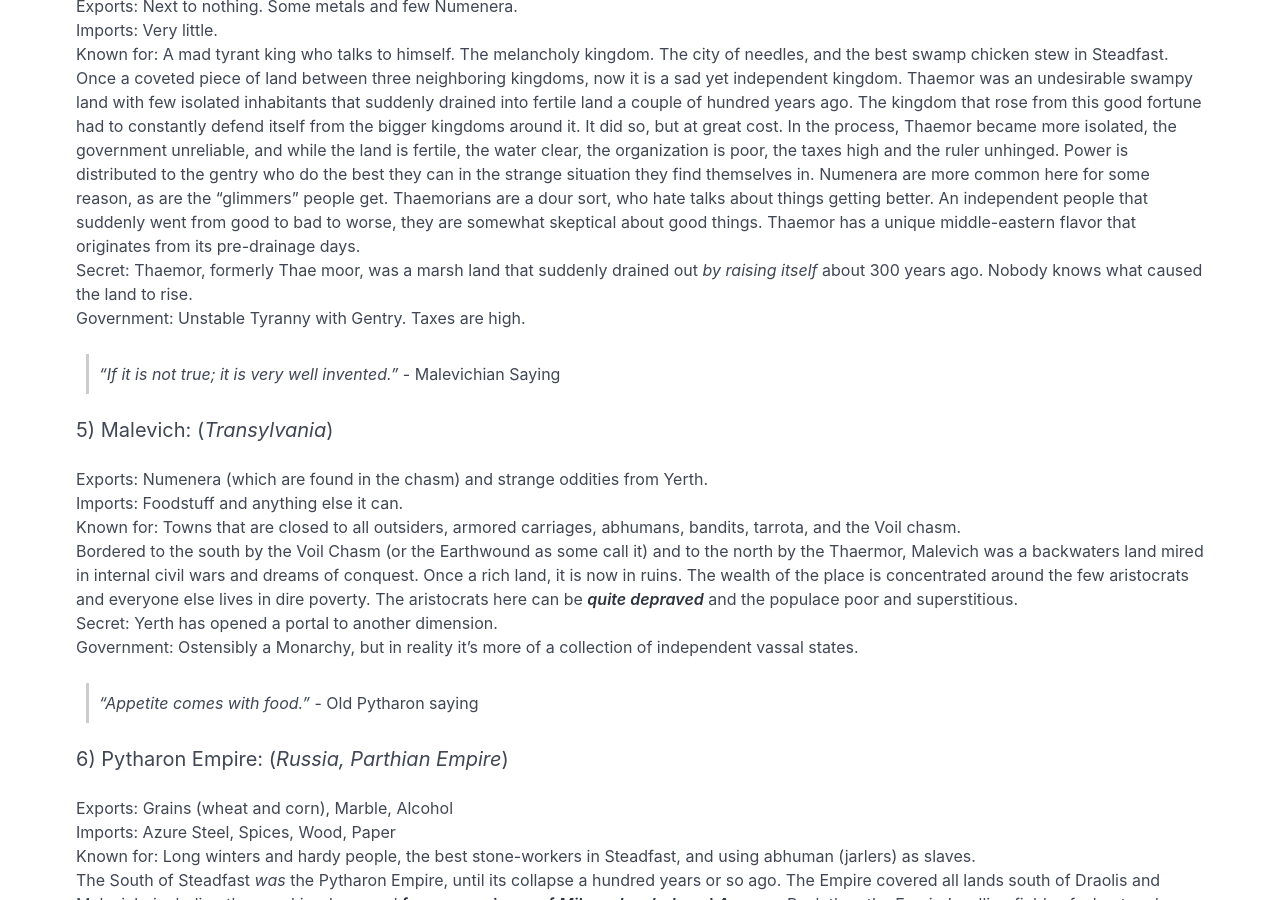
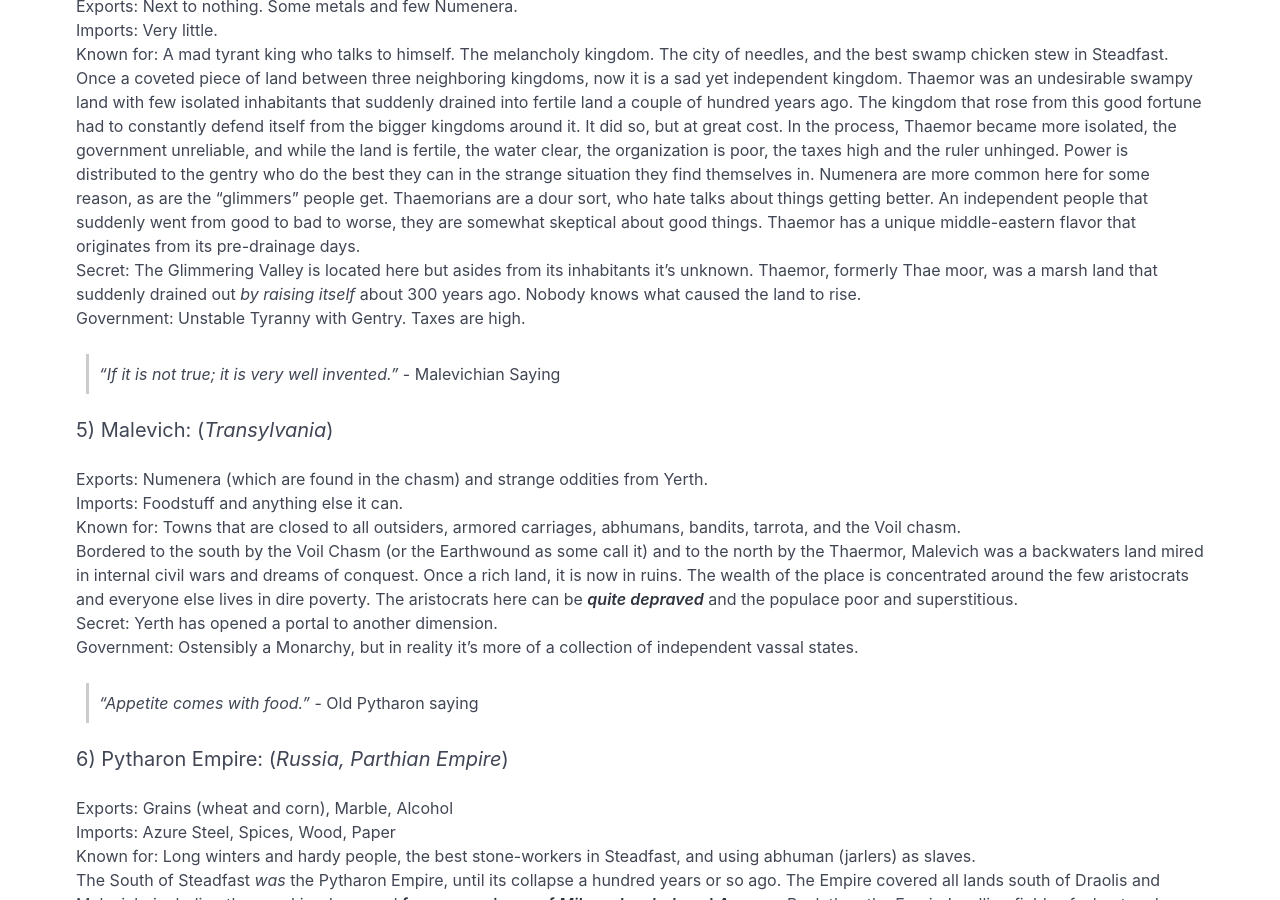
Before and after one commit to rebelwarrior/numenera, a Jekyll site: the page built from setting/ninth-world.md, in a window 1280 px wide and 900 px high, scrolled down 3690 px. Built offline with Jekyll 4.4.1, drawn with Linux system fonts in a browser that asks for light colours; nearby versions of some CDN libraries.

Commit message:
Update ninth-world.md
Added Glimmering Valley Secret.

```diff
--- a/setting/ninth-world.md
+++ b/setting/ninth-world.md
@@ -125,7 +125,7 @@ Exports: Next to nothing. Some metals and few Numenera.
 Imports: Very little.
 Known for: A mad tyrant king who talks to himself. The melancholy kingdom. The city of needles, and the best swamp chicken stew in Steadfast.
 Once a coveted piece of land between three neighboring kingdoms, now it is a sad yet independent kingdom. Thaemor was an undesirable swampy land with few isolated inhabitants that suddenly drained into fertile land a couple of hundred years ago. The kingdom that rose from this good fortune had to constantly defend itself from the bigger kingdoms around it. It did so, but at great cost. In the process, Thaemor became more isolated, the government unreliable, and while the land is fertile, the water clear, the organization is poor, the taxes high and the ruler unhinged. Power is distributed to the gentry who do the best they can in the strange situation they find themselves in.  Numenera are more common here for some reason, as are the "glimmers" people get. Thaemorians are a dour sort, who hate talks about things getting better. An independent people that suddenly went from good to bad to worse, they are somewhat skeptical about good things. Thaemor has a unique middle-eastern flavor that originates from its pre-drainage days.
-Secret: Thaemor, formerly Thae moor, was a marsh land that suddenly drained out _by raising itself_ about 300 years ago. Nobody knows what caused the land to rise.
+Secret: The Glimmering Valley is located here but asides from its inhabitants it's unknown. Thaemor, formerly Thae moor, was a marsh land that suddenly drained out _by raising itself_ about 300 years ago. Nobody knows what caused the land to rise.
 Government: Unstable Tyranny with Gentry. Taxes are high.
 
 > _"If it is not true; it is very well invented."_ - Malevichian Saying
```
